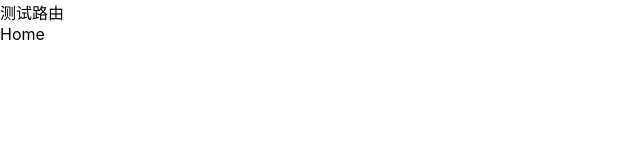
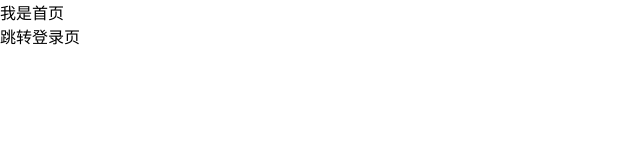
Before and after one commit to Front-end-girl/react18-ts, a React (Vite) app: page /#/home in a window 1280 px wide. Shown: the top 160 px of the page, without its empty margins (0-640 px from the left). Built offline with nearby package versions, Linux system fonts and the light colour scheme.

Commit message:
add router test

```diff
--- a/src/App.tsx
+++ b/src/App.tsx
@@ -1,4 +1,3 @@
-import { useState } from "react";
 import { HashRouter } from "react-router-dom";
 
 import Routes from "@/routers/index";
@@ -6,12 +5,9 @@ import "./App.css";
 
 function App() {
 	return (
-		<>
-			<div>测试路由</div>
-			<HashRouter>
-				<Routes />
-			</HashRouter>
-		</>
+		<HashRouter>
+			<Routes />
+		</HashRouter>
 	);
 }
 
--- a/src/views/Home.tsx
+++ b/src/views/Home.tsx
@@ -1,4 +1,15 @@
+import { useNavigate } from "react-router-dom";
 function Home() {
-	return <>Home</>;
+	const navigate = useNavigate();
+
+	const login = () => {
+		navigate("/login", { replace: true });
+	};
+	return (
+		<>
+			<div>我是首页</div>
+			<div onClick={login}> 跳转登录页</div>
+		</>
+	);
 }
 export default Home;
--- a/src/views/Login.tsx
+++ b/src/views/Login.tsx
@@ -1,4 +1,15 @@
+import { useNavigate } from "react-router-dom";
 function Login() {
-	return <>Login</>;
+	const navigate = useNavigate();
+
+	const login = () => {
+		navigate("/home");
+	};
+	return (
+		<>
+			<div>我是登录页</div>
+			<div onClick={login}> 跳转首页</div>
+		</>
+	);
 }
 export default Login;
```
